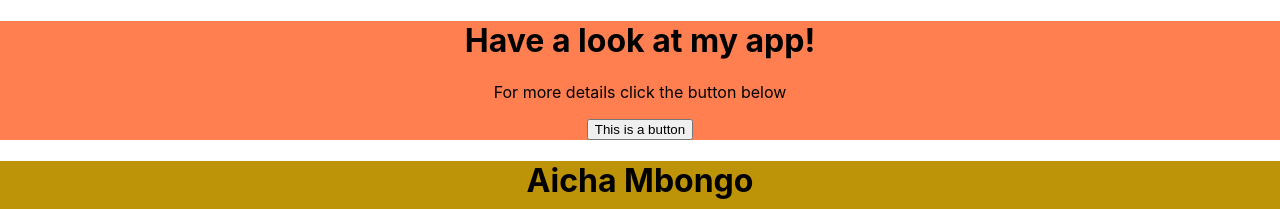
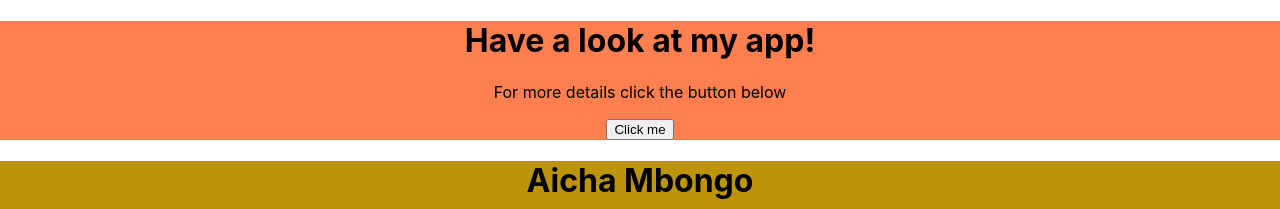
Before and after one commit to AichaMbongo/React_QuickStart, a React (Create React App) app in the folder quick_start-app/: page / in a window 1280 px wide. Shown: the top 209 px of the page. Built offline with nearby package versions, Linux system fonts and the light colour scheme.

Commit message:
feat: Add click event handler to MyButton componen Enhance the MyButton component by adding a click event handler that displays an alert message when clicked.

```diff
--- a/quick_start-app/src/components/MyButton.tsx
+++ b/quick_start-app/src/components/MyButton.tsx
@@ -2,8 +2,14 @@
 
 // Declare MyButton
 function MyButton () {
+
+    function handleClick(){
+        alert( 'You clicked me!')
+    }
+
     return (
-        <button> This is a button</button>
+        <button onClick={handleClick}>
+        Click me</button>
     );
 }
 
```
